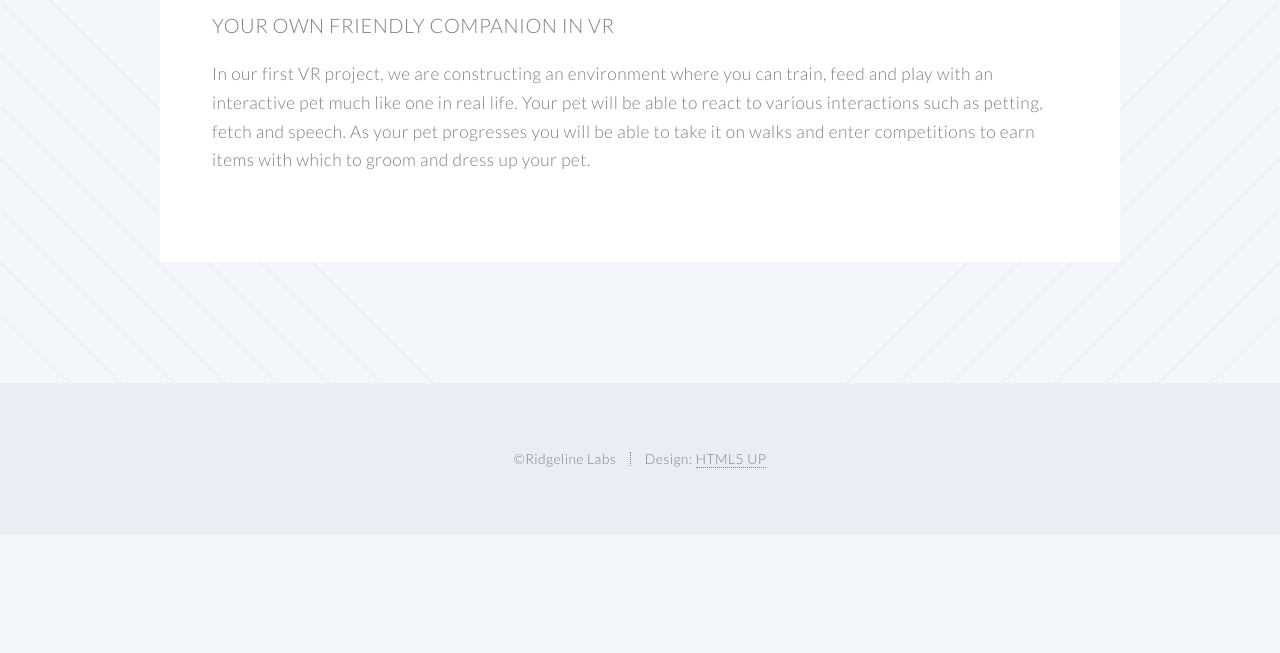
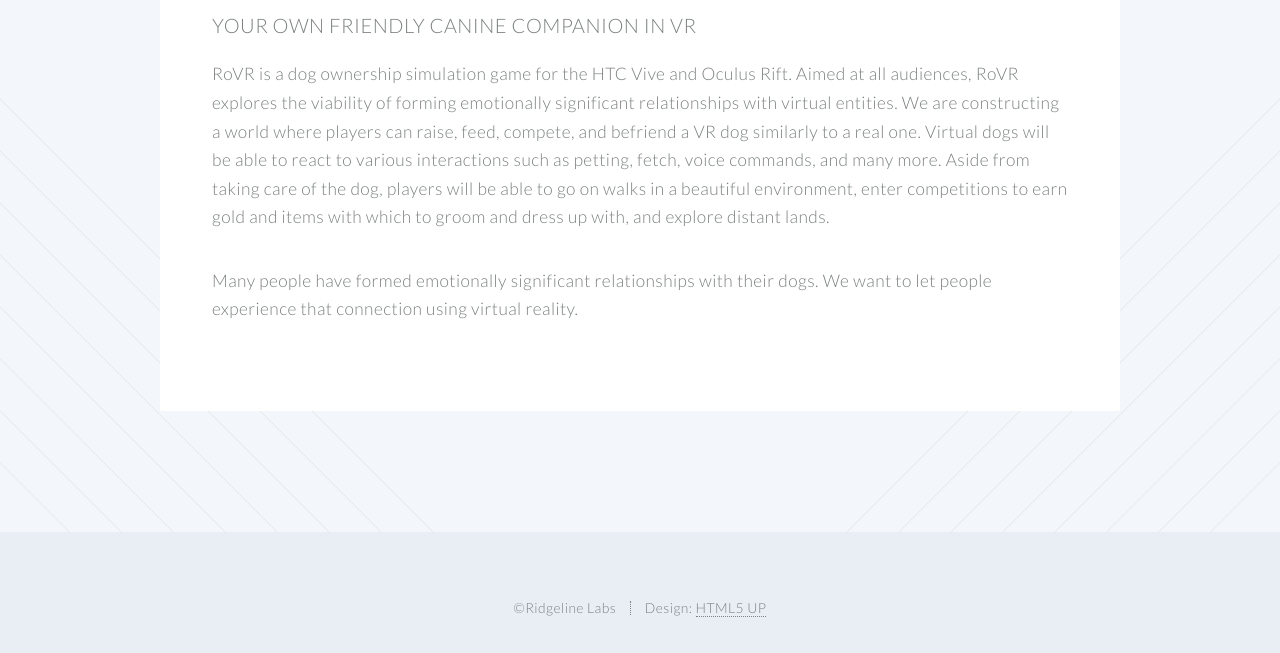
Before and after one commit to waltonlee/ridgelinelabs, a Jekyll site: the page built from rovr.html, in a window 1280 px wide and 900 px high, scrolled down 796 px, cut to the strip 247-900 px from the top of the window. Built offline with Jekyll 4.4.1, drawn with Linux system fonts in a browser that asks for light colours; before the commit the page ends 1578 px from its top, so only the background shows below that.

Commit message:
Changed rovr description

```diff
--- a/rovr.html
+++ b/rovr.html
@@ -24,11 +24,11 @@
 								<section>
 									<a href="#" class="image featured"><img src="images/highlights.png" alt="" /></a>
 									<header>
-										<h3>Your own friendly companion in VR</h3>
+										<h3>Your own friendly canine companion in VR</h3>
 									</header>
-									<p>In our first VR project, we are constructing an environment where you can train, feed and play with an interactive pet much
-									like one in real life. Your pet will be able to react to various interactions such as petting, fetch and speech. As your pet progresses
-									you will be able to take it on walks and enter competitions to earn items with which to groom and dress up your pet.</p>
+									<p>RoVR is a dog ownership simulation game for the HTC Vive and Oculus Rift. Aimed at all audiences, RoVR explores the viability of forming emotionally significant relationships with virtual entities. We are constructing a world where players can raise, feed, compete, and befriend a VR dog similarly to a real one. Virtual dogs will be able to react to various interactions such as petting, fetch, voice commands, and many more. Aside from taking care of the dog, players
+									will be able to go on walks in a beautiful environment, enter competitions to earn gold and items with which to groom and dress up with, and explore distant lands. </p>
+									<p> Many people have formed emotionally significant relationships with their dogs. We want to let people experience that connection using virtual reality. </p>
 								</section>
 							</div>
 
```
Also changed, not shown: 2 other files.
